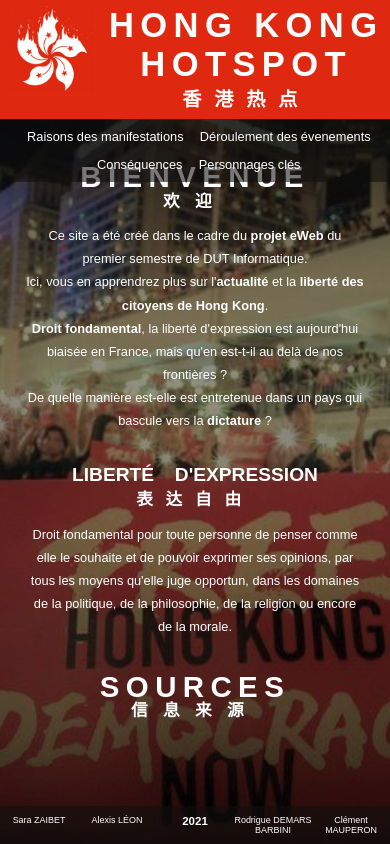
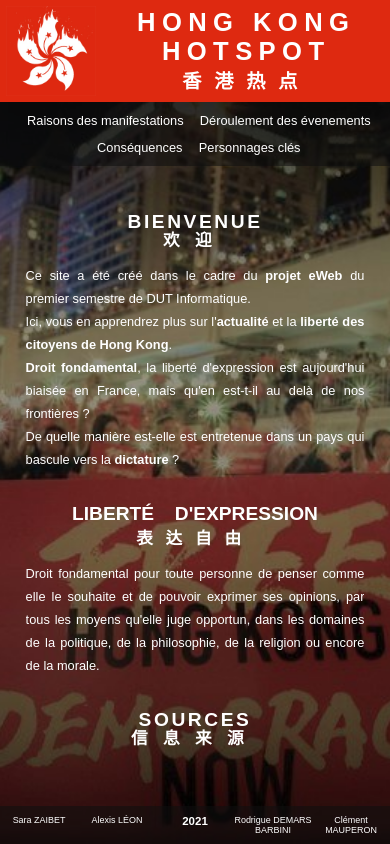
Before and after one commit to cmaupcay/EWEB-HongKongHotspot, a plain HTML site: page index.html in a window 390 px wide. Drawn offline with Linux system fonts and the light colour scheme.

Commit message:
Update style.css
corrections liés à l'adaptation aux mobiles

```diff
--- a/css/style.css
+++ b/css/style.css
@@ -8,9 +8,7 @@
 }
 @media (max-width: 1200px)
 {
-    html {
-        font-size: 0.8rem;
-    }
+    html { font-size: 0.8rem; }
 }
 html, body { height: 100%; }
 body {
@@ -101,6 +99,11 @@ header div#haut div#titre h1 {
     text-transform: uppercase;
     letter-spacing: 0.5rem;
 }
+@media (max-width: 738px)
+{
+    header div#haut div#titre h1 { font-size: 2rem!important; }
+}
+
 header div#haut div#titre h2 {
     font-size: 1.5rem;
     letter-spacing: 1rem;
@@ -128,10 +131,14 @@ section#contenu {
     color: #1d1d1d;
     text-align: center;
 }
+@media (max-width: 738px)
+{
+    section#contenu { margin-top: 15rem; }
+}
 /* Article */
 section#contenu article {
+    padding: 1rem 0 1rem 0;
     margin: 0.5rem 2rem;
-    padding: 1rem 0 1rem 0;
     animation-duration: 0.8s;
     animation-name: anim-glissement-haut-article, anim-doux;
 }
@@ -146,6 +153,14 @@ section#contenu article h1 {
     font-size: 2.3rem;
     font-weight: 900;
     letter-spacing: 0.5rem;
+}
+@media (max-width: 738px)
+{
+    section#contenu article h1
+    {
+        font-size: 1.5rem!important;
+        letter-spacing: 0.2rem;
+    }
 }
 section#contenu article h2 {
     font-size: 1.3rem;
@@ -168,8 +183,15 @@ section#contenu article.grand-titre h2 {
     margin-top: 0;
 }
 /* Texte */
+@media (max-width: 738px)
+{
+    section#contenu article p { margin: 0!important; }
+
+}
 section#contenu article p {
     line-height: 1.8rem;
+    margin: 0 5rem;
+    text-align: justify;
 }
 /* Images */
 section#contenu article figure {
```
